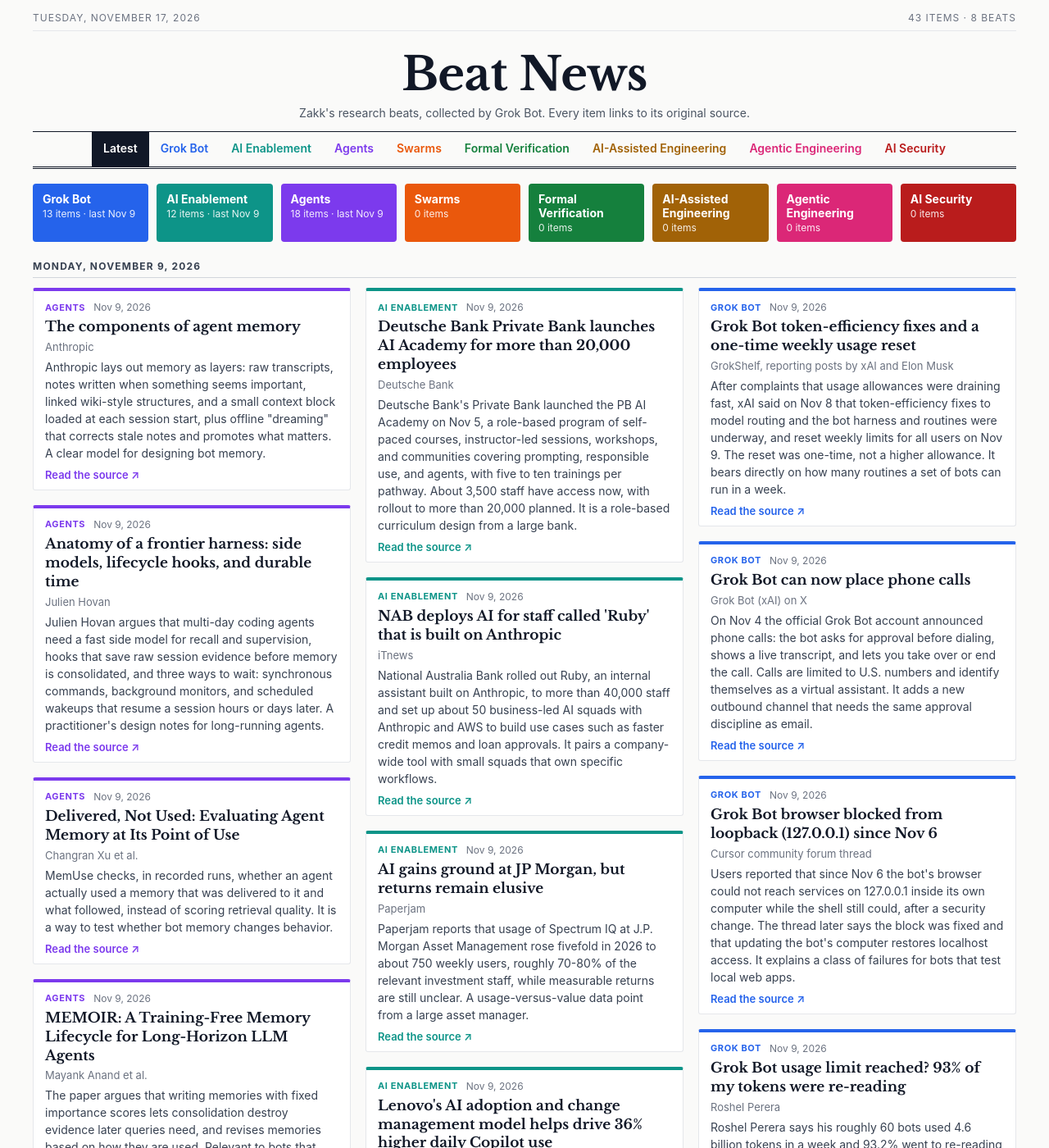
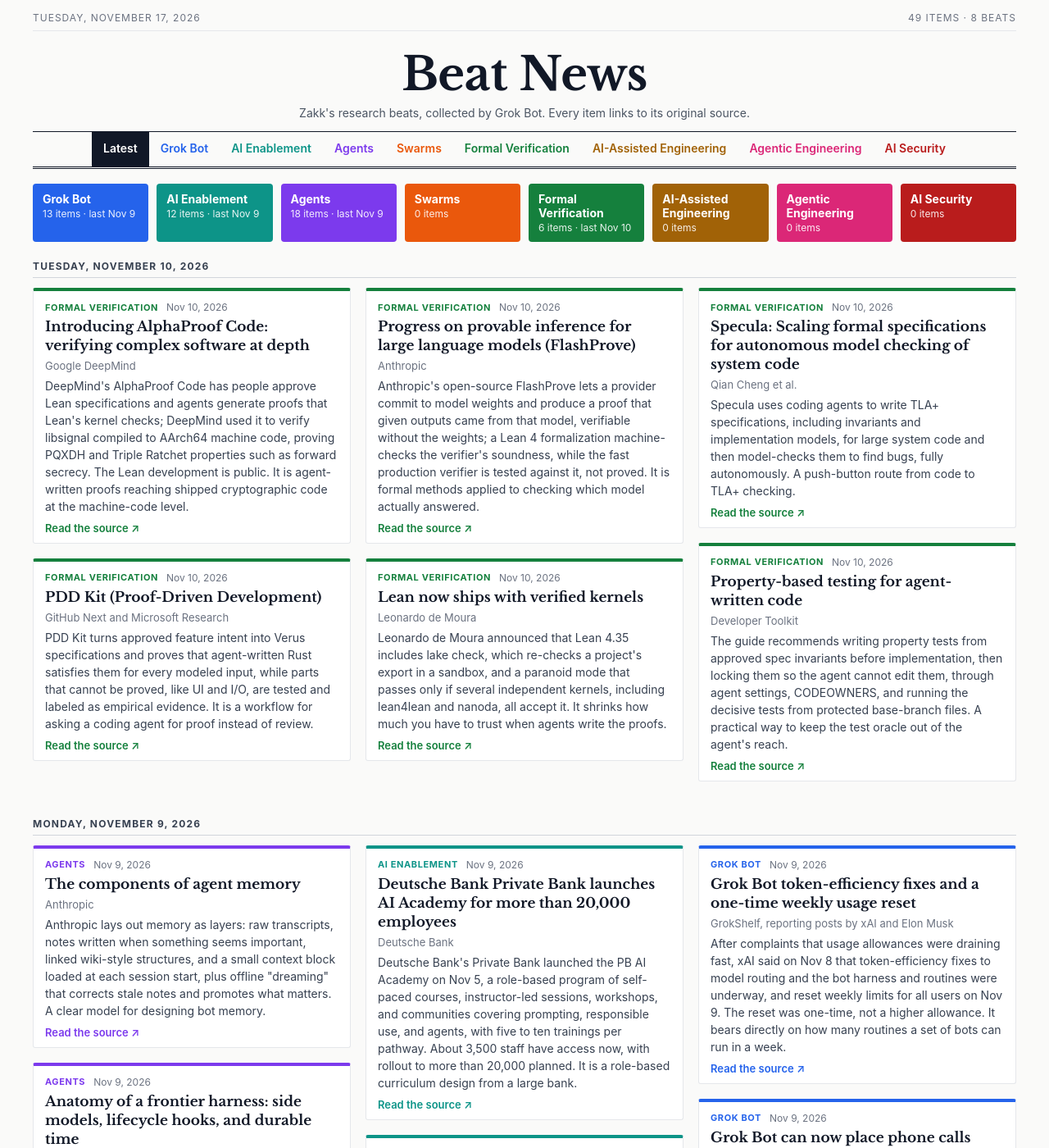
Before and after one commit to 0xZakk/beat-news, a Jekyll site: the page built from index.html, in a window 1280 px wide and 1400 px high. Shown: the whole window at 82% size. Built offline with Jekyll 4.4.1, drawn with Linux system fonts in a browser that asks for light colours.

Commit message:
formal-verification: 2026-11-10 (6 new items)

```diff
--- a/_data/items.json
+++ b/_data/items.json
@@ -1,6 +1,11 @@
 {
  "updated": "2026-11-17T09:51:42-06:00",
  "issues": [
+  {
+   "beat": "formal-verification",
+   "date": "2026-11-10",
+   "summary": ""
+  },
   {
    "beat": "grok-bot",
    "date": "2026-11-09",
@@ -33,6 +38,72 @@
   }
  ],
  "items": [
+  {
+   "id": "2026-11-10-introducing-alphaproof-code-verifying-complex-software-at-de",
+   "beat": "formal-verification",
+   "date": "2026-11-10",
+   "title": "Introducing AlphaProof Code: verifying complex software at depth",
+   "author": "Google DeepMind",
+   "summary": "DeepMind's AlphaProof Code has people approve Lean specifications and agents generate proofs that Lean's kernel checks; DeepMind used it to verify libsignal compiled to AArch64 machine code, proving PQXDH and Triple Ratchet properties such as forward secrecy. The Lean development is public. It is agent-written proofs reaching shipped cryptographic code at the machine-code level.",
+   "url": "https://deepmind.google/blog/introducing-alphaproof-code/",
+   "also_fits": [],
+   "seq": 44
+  },
+  {
+   "id": "2026-11-10-pdd-kit-proof-driven-development",
+   "beat": "formal-verification",
+   "date": "2026-11-10",
+   "title": "PDD Kit (Proof-Driven Development)",
+   "author": "GitHub Next and Microsoft Research",
+   "summary": "PDD Kit turns approved feature intent into Verus specifications and proves that agent-written Rust satisfies them for every modeled input, while parts that cannot be proved, like UI and I/O, are tested and labeled as empirical evidence. It is a workflow for asking a coding agent for proof instead of review.",
+   "url": "https://githubnext.com/projects/pdd-kit/",
+   "also_fits": [],
+   "seq": 45
+  },
+  {
+   "id": "2026-11-10-progress-on-provable-inference-for-large-language-models-fla",
+   "beat": "formal-verification",
+   "date": "2026-11-10",
+   "title": "Progress on provable inference for large language models (FlashProve)",
+   "author": "Anthropic",
+   "summary": "Anthropic's open-source FlashProve lets a provider commit to model weights and produce a proof that given outputs came from that model, verifiable without the weights; a Lean 4 formalization machine-checks the verifier's soundness, while the fast production verifier is tested against it, not proved. It is formal methods applied to checking which model actually answered.",
+   "url": "https://www.anthropic.com/research/provable-inference",
+   "also_fits": [],
+   "seq": 46
+  },
+  {
+   "id": "2026-11-10-lean-now-ships-with-verified-kernels",
+   "beat": "formal-verification",
+   "date": "2026-11-10",
+   "title": "Lean now ships with verified kernels",
+   "author": "Leonardo de Moura",
+   "summary": "Leonardo de Moura announced that Lean 4.35 includes lake check, which re-checks a project's export in a sandbox, and a paranoid mode that passes only if several independent kernels, including lean4lean and nanoda, all accept it. It shrinks how much you have to trust when agents write the proofs.",
+   "url": "https://leodemoura.github.io/blog/2026-10-15-lean-now-ships-with-verified-kernels/",
+   "also_fits": [],
+   "seq": 47
+  },
+  {
+   "id": "2026-11-10-specula-scaling-formal-specifications-for-autonomous-model-c",
+   "beat": "formal-verification",
+   "date": "2026-11-10",
+   "title": "Specula: Scaling formal specifications for autonomous model checking of system code",
+   "author": "Qian Cheng et al.",
+   "summary": "Specula uses coding agents to write TLA+ specifications, including invariants and implementation models, for large system code and then model-checks them to find bugs, fully autonomously. A push-button route from code to TLA+ checking.",
+   "url": "https://arxiv.org/abs/2607.25333",
+   "also_fits": [],
+   "seq": 48
+  },
+  {
+   "id": "2026-11-10-property-based-testing-for-agent-written-code",
+   "beat": "formal-verification",
+   "date": "2026-11-10",
+   "title": "Property-based testing for agent-written code",
+   "author": "Developer Toolkit",
+   "summary": "The guide recommends writing property tests from approved spec invariants before implementation, then locking them so the agent cannot edit them, through agent settings, CODEOWNERS, and running the decisive tests from protected base-branch files. A practical way to keep the test oracle out of the agent's reach.",
+   "url": "https://developertoolkit.ai/en/workflows/test/property-based-testing/",
+   "also_fits": [],
+   "seq": 49
+  },
   {
    "id": "2026-11-09-the-components-of-agent-memory",
    "beat": "agents",
```
